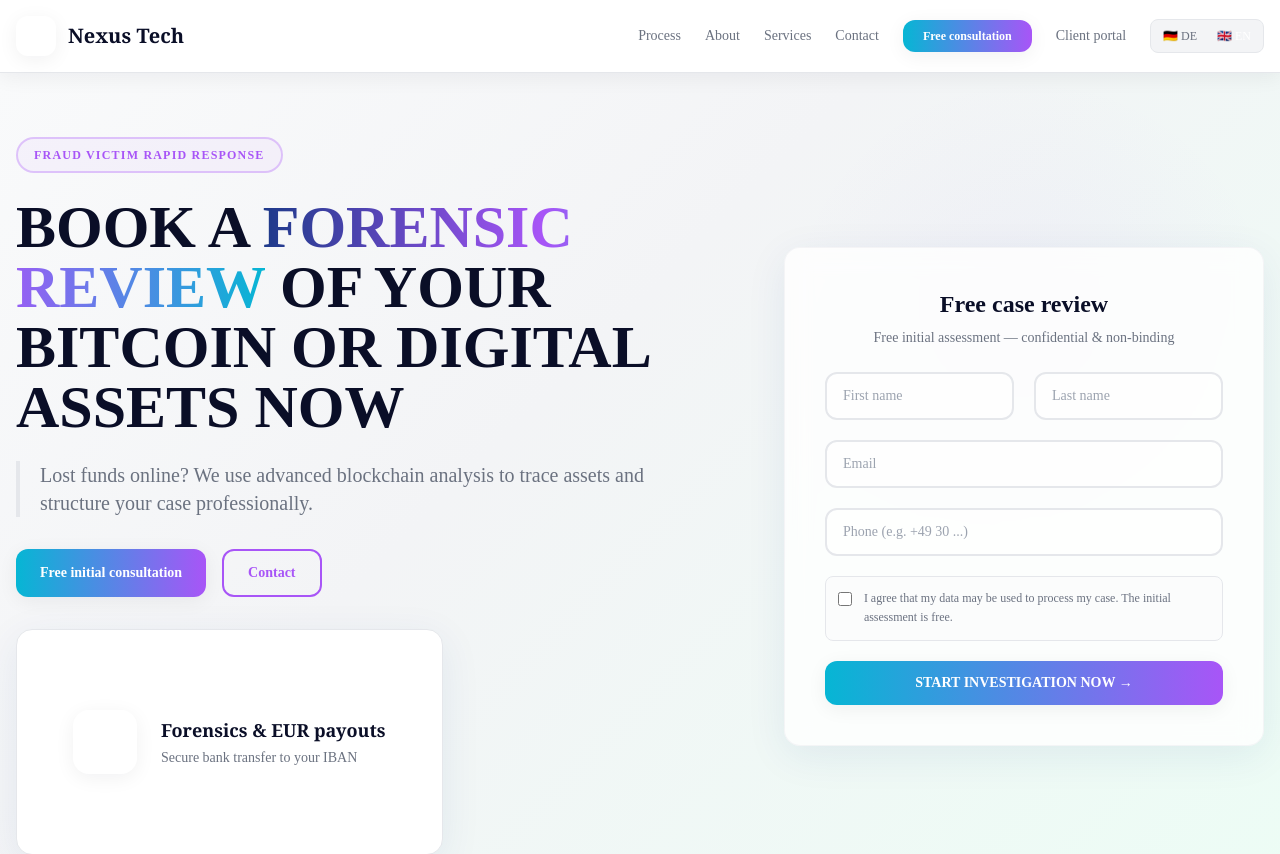
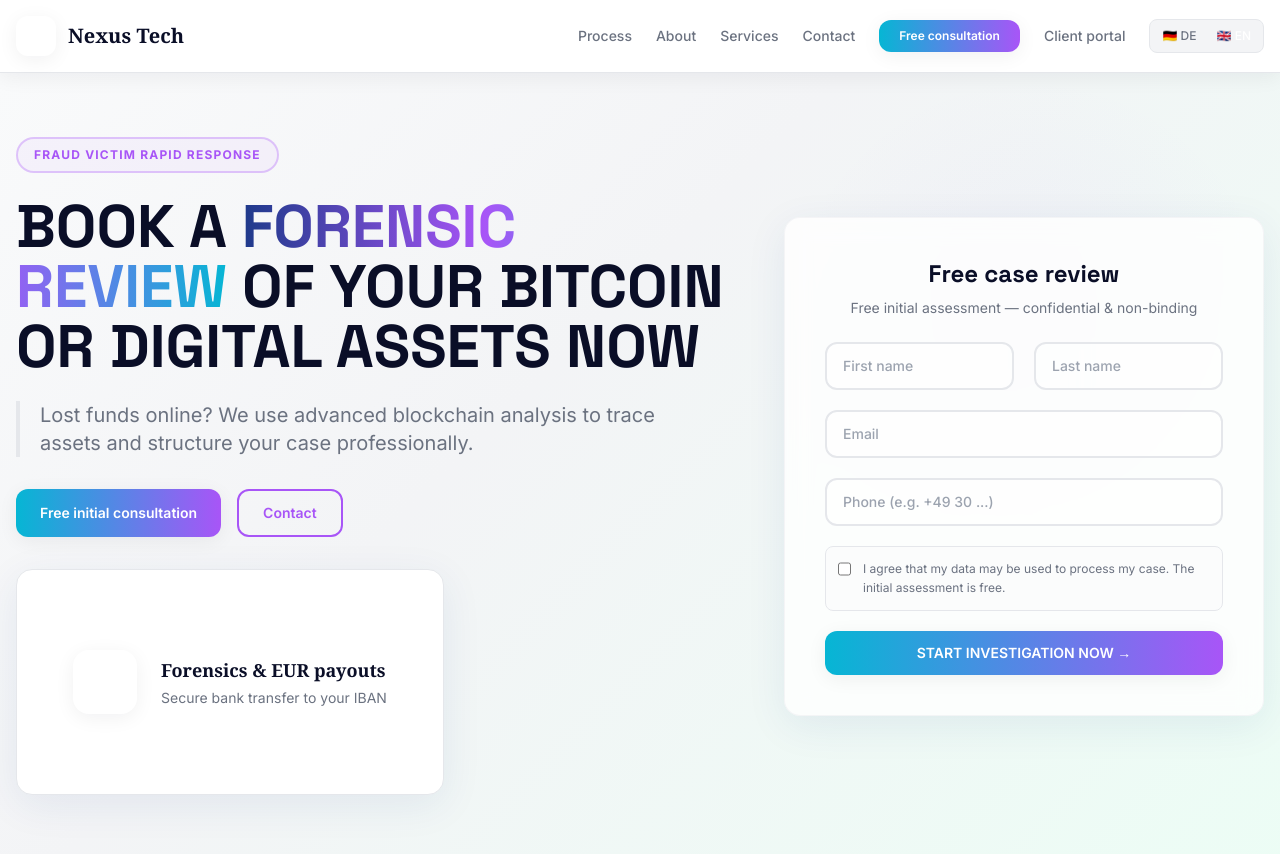
Before and after one commit to UlrichSchutz/nexus, a Next.js app: page /en in a window 1280 px wide. Shown: the top 854 px of the page. Built offline with nearby package versions, Linux system fonts and the light colour scheme.

Commit message:
Update typography with modern Space Grotesk font for display and improved metadata

```diff
--- a/src/app/layout.tsx
+++ b/src/app/layout.tsx
@@ -1,16 +1,18 @@
 import type { Metadata } from "next";
-import { DM_Serif_Display, Inter } from "next/font/google";
+import { Inter, Space_Grotesk } from "next/font/google";
 import "./globals.css";
 
 const inter = Inter({
   subsets: ["latin"],
-  variable: "--font-inter",
+  variable: "--font-geist-sans",
+  display: "swap",
 });
 
-const dmSerif = DM_Serif_Display({
+const spaceGrotesk = Space_Grotesk({
   subsets: ["latin"],
-  weight: "400",
-  variable: "--font-dm-serif",
+  weight: ["400", "500", "600", "700"],
+  variable: "--font-space-grotesk",
+  display: "swap",
 });
 
 export const metadata: Metadata = {
@@ -18,12 +20,20 @@
   description:
     "Blockchain forensics, crypto recovery assistance and wealth management from Bern, Switzerland.",
   icons: { icon: "/favicon.svg" },
+  viewport: "width=device-width, initial-scale=1.0",
+  themeColor: "#1e3a8a",
 };
 
 export default function RootLayout({ children }: { children: React.ReactNode }) {
   return (
     <html lang="de" className="scroll-smooth">
-      <body className={`${inter.variable} ${dmSerif.variable} font-sans`}>{children}</body>
+      <head>
+        <meta charSet="utf-8" />
+        <meta name="color-scheme" content="light" />
+      </head>
+      <body className={`${inter.variable} ${spaceGrotesk.variable} font-sans`}>
+        {children}
+      </body>
     </html>
   );
 }
```
